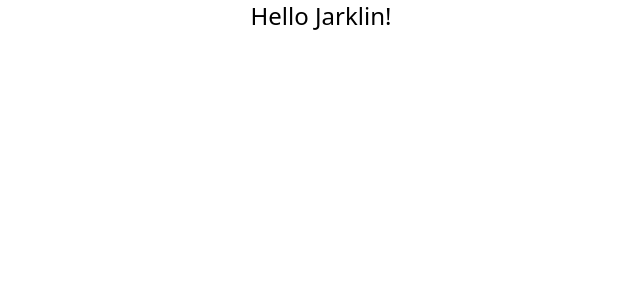
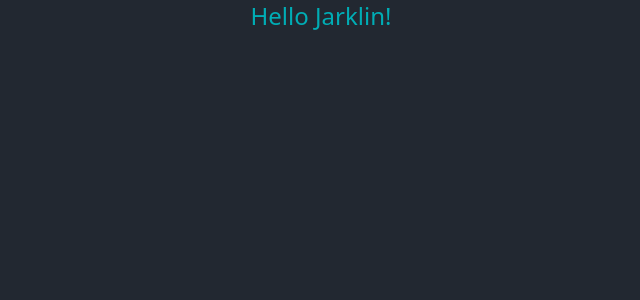
Before and after one commit to jarklin/jarklin-web, a React (Vite) app in the folder src/web-ui/: page / in a window 1280 px wide. Shown: the top 300 px of the page, without its empty margins (319-959 px from the left). Built offline with nearby package versions, Linux system fonts and the light colour scheme.

Commit message:
added basic color scheme

```diff
--- a/src/web-ui/index.html
+++ b/src/web-ui/index.html
@@ -6,7 +6,7 @@
     <meta name="viewport" content="width=device-width, initial-scale=1.0" />
     <title>Jarklin</title>
   </head>
-  <body>
+  <body style="background-color: #222831; color: white;">
     <div id="root"></div>
     <script type="module" src="/src/main.tsx"></script>
   </body>
--- a/src/web-ui/src/App.tsx
+++ b/src/web-ui/src/App.tsx
@@ -21,6 +21,6 @@ function Layout() {
 
 function Index() {
     return <>
-        <h1 className="text-center text-2xl">Hello Jarklin!</h1>
+        <h1 className="text-center text-2xl text-accent">Hello Jarklin!</h1>
     </>;
 }
--- a/src/web-ui/tailwind.config.ts
+++ b/src/web-ui/tailwind.config.ts
@@ -6,7 +6,18 @@ export default {
       "./src/**/*.tsx",
   ],
   theme: {
-    extend: {},
+    extend: {
+        colors: {
+            'primary': {
+                'DEFAULT': "#222831",
+                'light': "#393E46",
+            },
+            'accent': {
+                'DEFAULT': "#00ADB5",
+                'light': "#00FFF5",
+            }
+        }
+    },
   },
   plugins: [],
 } satisfies Config
```
